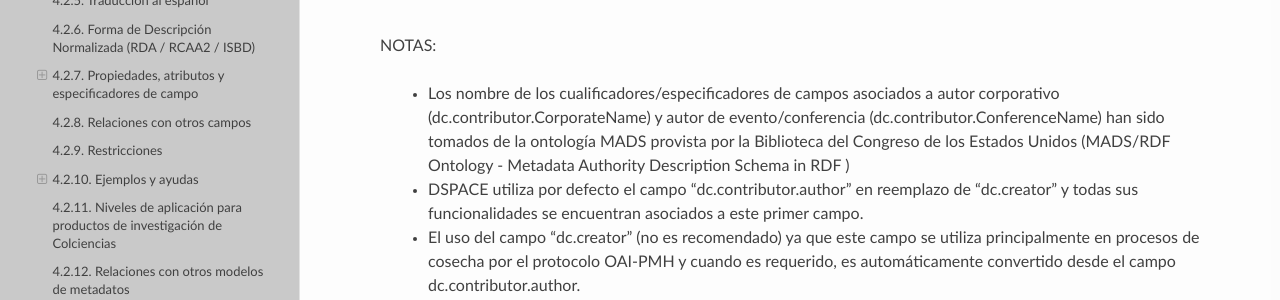
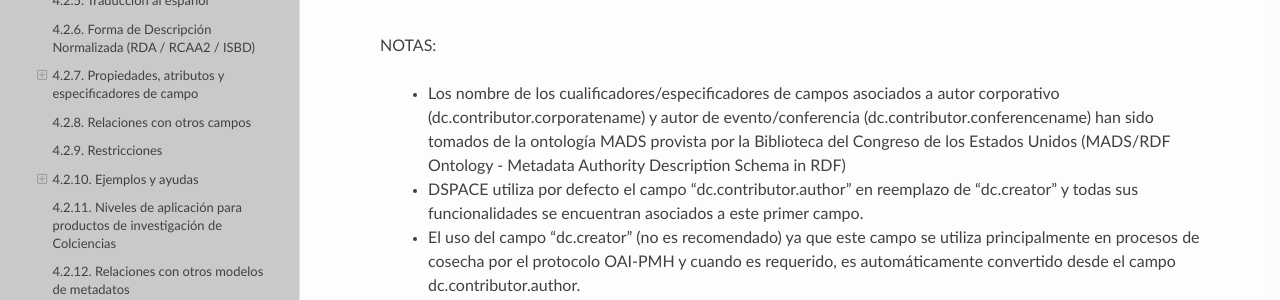
Before and after one commit to rcic/openaire4, a Sphinx documentation site: the page built from docs/field_creator.rst, in a window 1280 px wide and 900 px high, scrolled down 6494 px. Shown: the part 174-474 px from the top of the window. Built offline with Sphinx 7.4.7 and the Read the Docs theme 2.0.0, drawn with Linux system fonts in a browser that asks for light colours; some web fonts are replaced; a script that is not in the unit is left out.

Commit message:
actualizacion

```diff
--- a/docs/field_creator.rst
+++ b/docs/field_creator.rst
@@ -292,7 +292,7 @@ Se recomienda crear/modificar el componente de registro de metadatos (y sus corr
 
 NOTAS:
 
-  - Los nombre de los cualificadores/especificadores de campos asociados a autor corporativo (dc.contributor.CorporateName) y autor de evento/conferencia (dc.contributor.ConferenceName) han sido tomados de la ontología MADS provista por la Biblioteca del Congreso de los Estados Unidos (MADS/RDF Ontology - Metadata Authority Description Schema in RDF )
+  - Los nombre de los cualificadores/especificadores de campos asociados a autor corporativo (dc.contributor.corporatename) y autor de evento/conferencia (dc.contributor.conferencename) han sido tomados de la ontología MADS provista por la Biblioteca del Congreso de los Estados Unidos (MADS/RDF Ontology - Metadata Authority Description Schema in RDF)
   - DSPACE utiliza por defecto el campo “dc.contributor.author” en reemplazo de “dc.creator”  y todas sus funcionalidades se encuentran asociados a este primer campo.
   - El uso del campo “dc.creator” (no es recomendado) ya que este campo se utiliza principalmente en procesos de cosecha por el protocolo OAI-PMH y cuando es requerido, es automáticamente convertido desde el campo dc.contributor.author.
   - En DSPACE en la definición de las hojas de entrada que viene por defecto, se utiliza específicamente el campo “dc.contributor.author” y en registro de metadatos se muestra el siguiente mensaje asociado al campo “dc.creator”: Do not use; only for harvested [#]_
```
